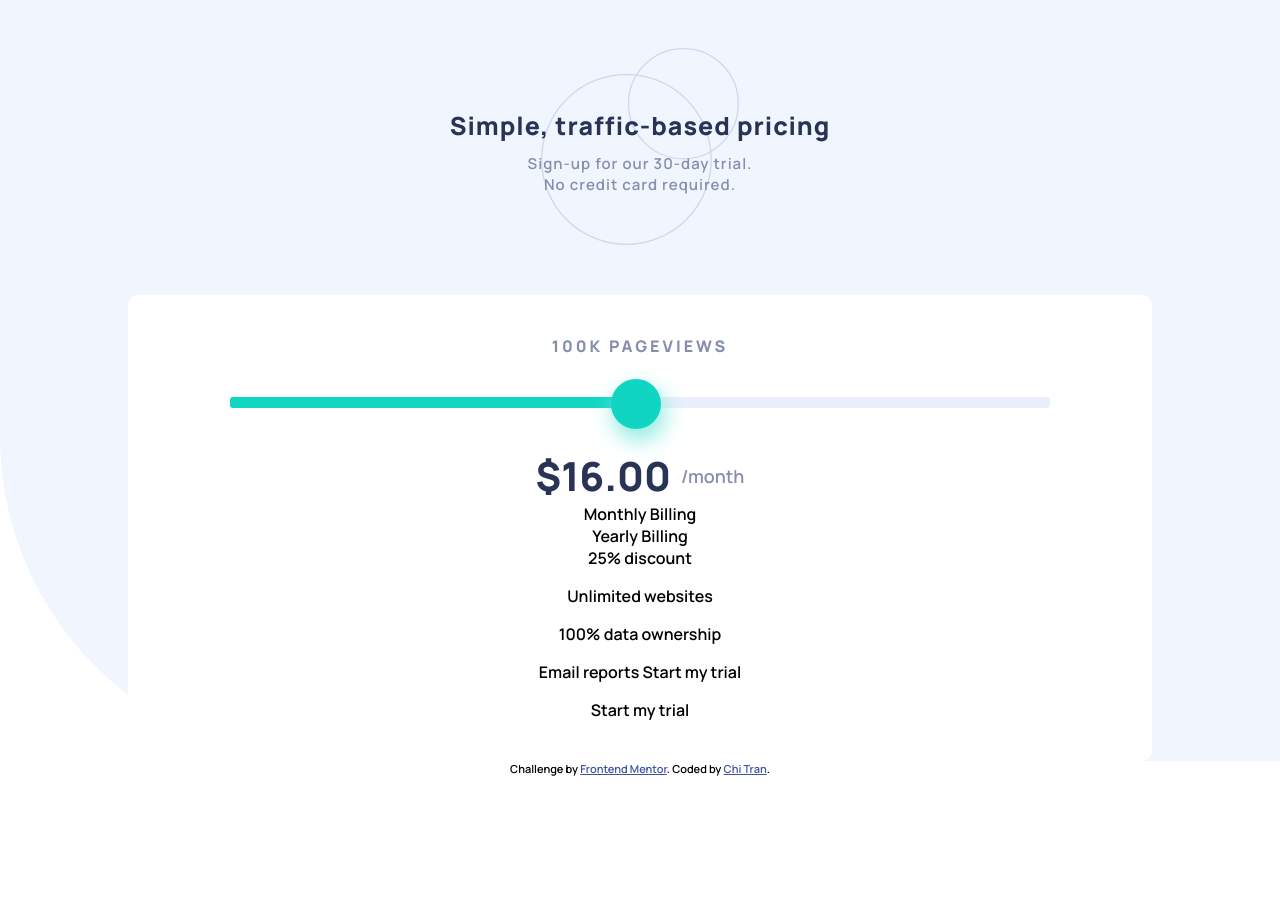
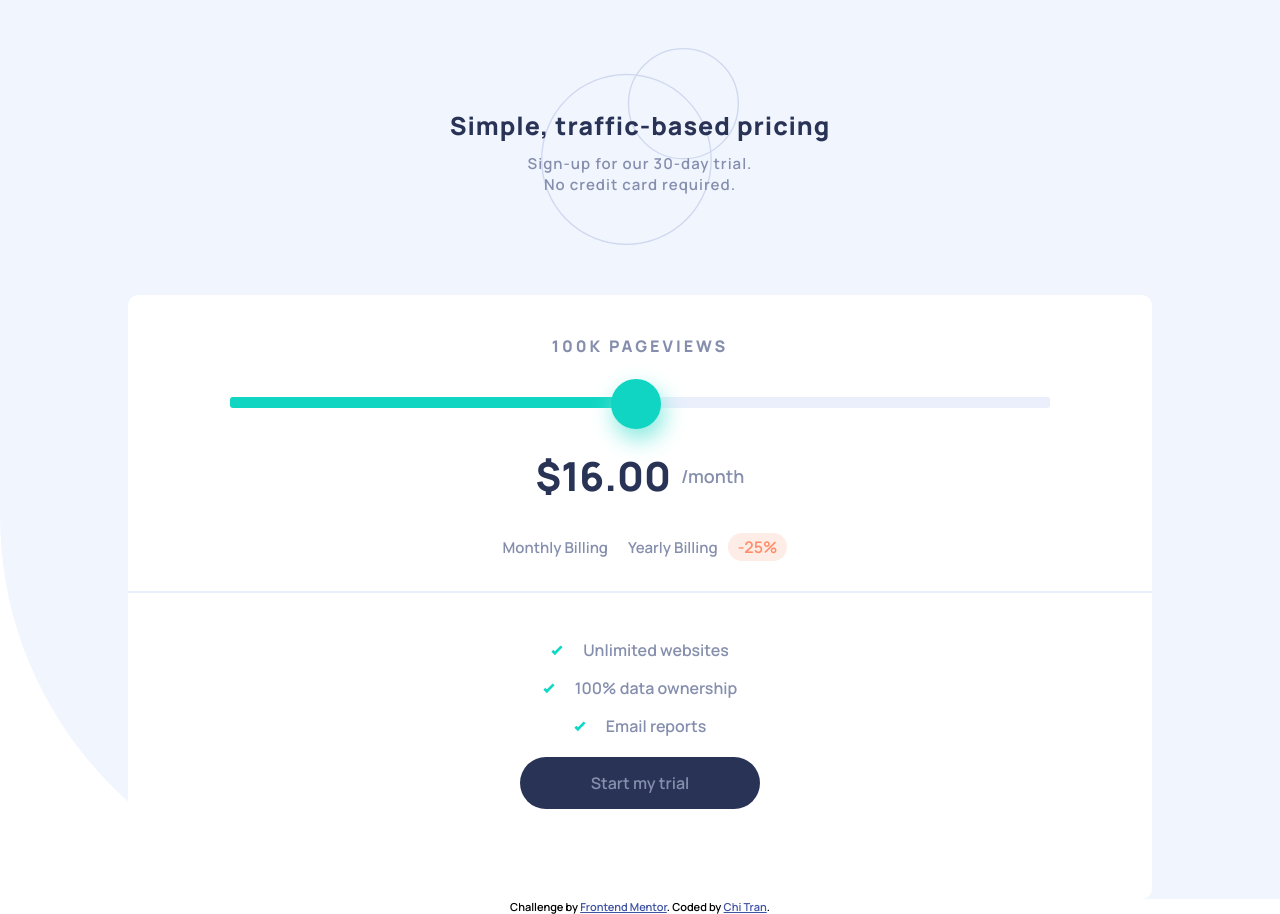
Before and after one commit to KhanhChiTran/Interactive-pricing-component, a plain HTML site: page index.html in a window 1280 px wide. Before the commit the page ends 800 px from the top, so only its background shows below. Drawn offline with Linux system fonts and the light colour scheme.

Commit message:
add some styles

```diff
--- a/index.html
+++ b/index.html
@@ -55,15 +55,30 @@
             <span id="amount">$16.00</span><span class="month">/month</span>
           </div>
           <div class="card-options">
-            <div class="monthly-bill">Monthly Billing</div>
-            <div class="slice-btn"></div>
-            <div class="yearly-bill">Yearly Billing</div>
-            <div class="discount">25% discount</div>
+            <div class="monthly-bill second-header">Monthly Billing</div>
+            <div class="toggle-btn"></div>
+            <div class="yearly-bill second-header">Yearly Billing</div>
+            <div class="discount">-25%</div>
           </div>
           <div class="card-footer">
-            <p class="info">Unlimited websites</p>
-            <p class="info">100% data ownership</p>
-            <p class="info">Email reports Start my trial</p>
+            <p class="info">
+              <img
+                class="checkmark"
+                src="./images/icon-check.svg"
+                alt=""
+              />Unlimited websites
+            </p>
+            <p class="info">
+              <img class="checkmark" src="./images/icon-check.svg" alt="" />100%
+              data ownership
+            </p>
+            <p class="info">
+              <img
+                class="checkmark"
+                src="./images/icon-check.svg"
+                alt=""
+              />Email reports
+            </p>
             <div class="trial-btn">Start my trial</div>
           </div>
         </div>
--- a/style.css
+++ b/style.css
@@ -120,3 +120,40 @@ body {
   margin-left: 10px;
   font-size: 18px;
 }
+.card-options {
+  display: flex;
+  justify-content: center;
+  align-items: baseline;
+}
+.card-options > * {
+  margin: 30px 0 30px 10px;
+}
+.discount {
+  color: hsl(15, 100%, 70%);
+  background-color: hsl(14, 92%, 95%);
+  padding: 3px 10px;
+  border-radius: 30px;
+}
+.card-footer {
+  padding: 30px 0;
+  border-top: 2px solid hsl(224, 65%, 95%);
+}
+.info {
+  color: var(--text);
+}
+.checkmark {
+  margin-right: 20px;
+  width: 12px;
+}
+.trial-btn {
+  width: 200px;
+  margin: 20px auto;
+  padding: 15px 20px;
+  background-color: hsl(227, 35%, 25%);
+  color: hsl(225, 20%, 60%);
+  border-radius: 36px;
+}
+.trial-btn:hover {
+  color: #fff;
+  cursor: pointer;
+}
```
